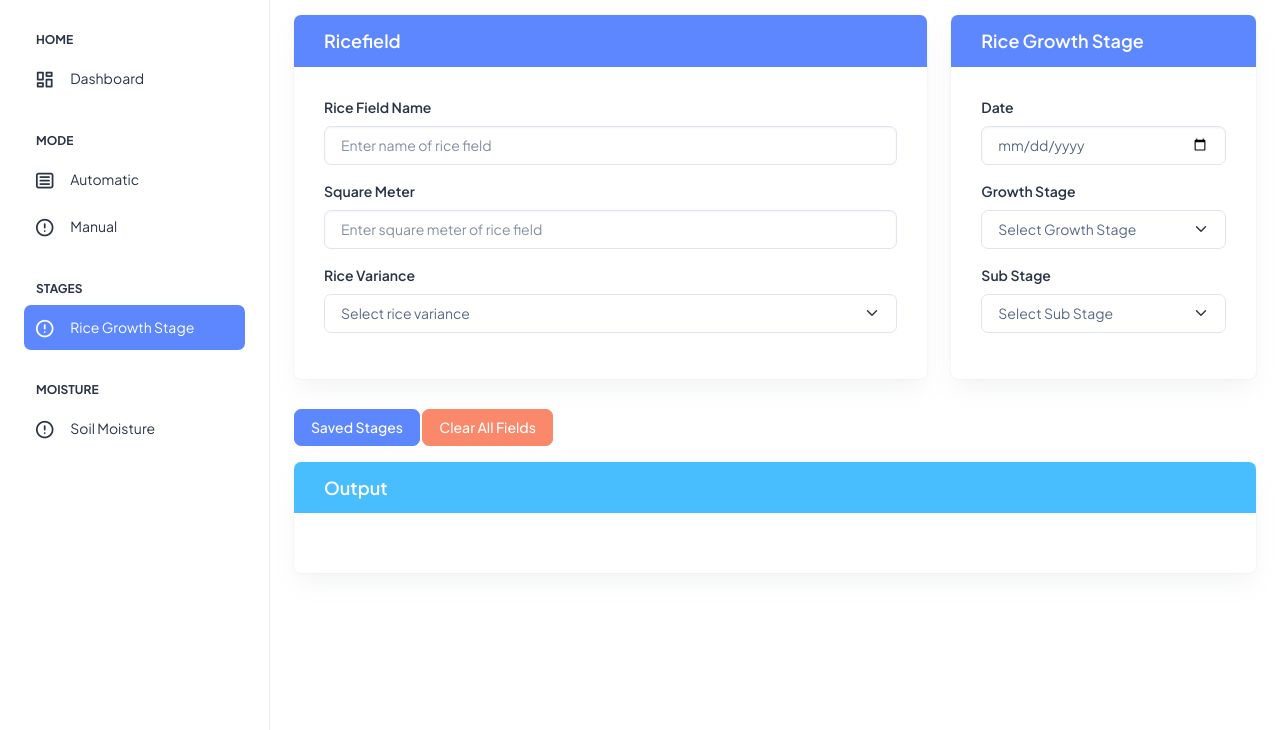
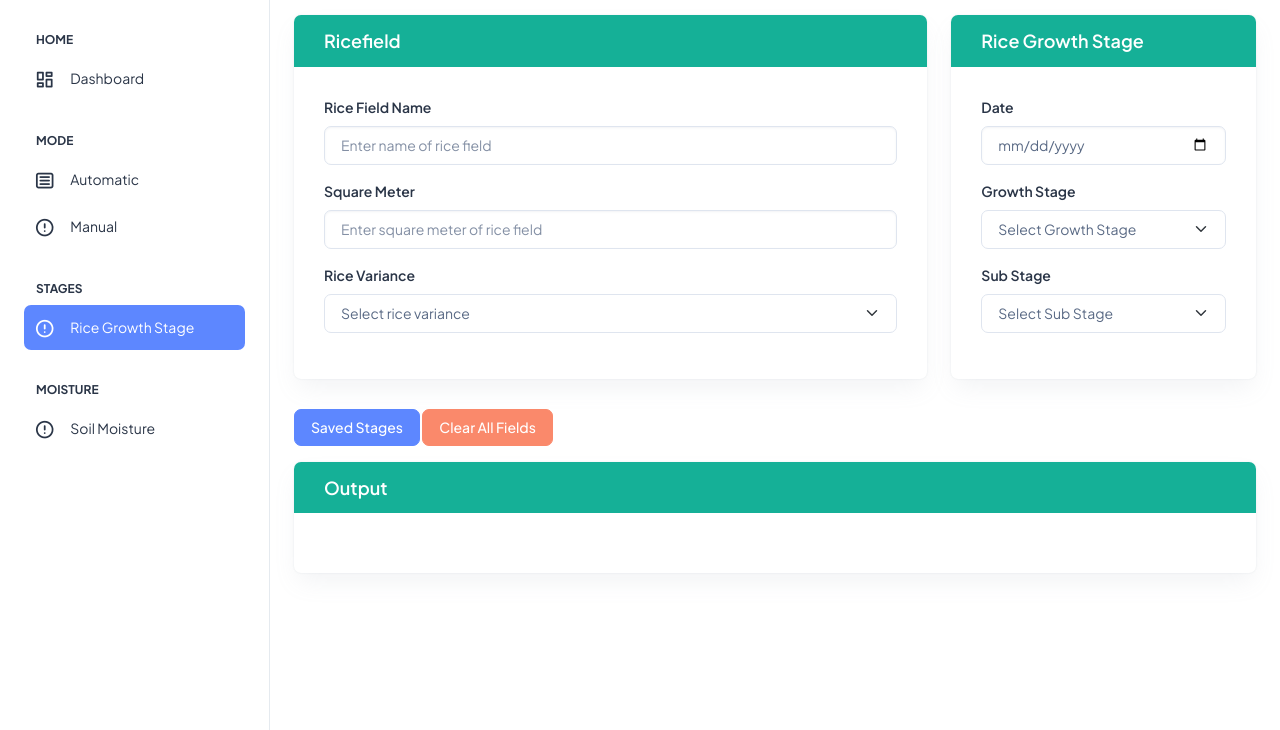
Before and after one commit to Arambuuuuu/Capstone, a PHP site: page /stage.php in a window 1280 px wide. Shown: the part 70-800 px from the top of the page. Run offline with PHP 8.4, Linux system fonts and the light colour scheme.

Commit message:
Change UI

```diff
--- a/src/php/stage.php
+++ b/src/php/stage.php
@@ -9,7 +9,11 @@
     <link rel="stylesheet" href="../assets/css/styles.min.css" />
 </head>
 
-
+<style>
+        .bg-green1{
+        background-color: #15B097;
+    }
+</style>
 <body>
     <!--  Body Wrapper -->
     <div class="page-wrapper" id="main-wrapper" data-layout="vertical" data-navbarbg="skin6" data-sidebartype="full"
@@ -119,7 +123,7 @@
                     <!-- Ricefield Card -->
                     <div class="col-md-8">
                         <div class="card">
-                            <div class="card-header bg-primary">
+                            <div class="card-header bg-green1">
                                 <h5 class="card-title fw-semibold text-white mb-0">Ricefield</h5>
                             </div>
                             <div class="card-body">
@@ -152,7 +156,7 @@
                     <!-- Rice Growth Stage Card -->
                     <div class="col-md-4">
                         <div class="card">
-                            <div class="card-header bg-primary">
+                            <div class="card-header bg-green1">
                                 <h5 class="card-title fw-semibold text-white mb-0">Rice Growth Stage</h5>
                             </div>
                             <div class="card-body">
@@ -224,7 +228,7 @@
                 <div class="row mt-3">
                     <div class="col-12">
                         <div class="card">
-                            <div class="card-header bg-secondary">
+                            <div class="card-header bg-green1">
                                 <h5 class="card-title fw-semibold text-white mb-0">Output</h5>
                             </div>
                             <div class="card-body" id="output">
```
Also changed, not shown: src/php/automatic.php (+5 -2 lines), src/php/index.php (+16 -9 lines), src/php/manual.php (+6 -1 lines).
